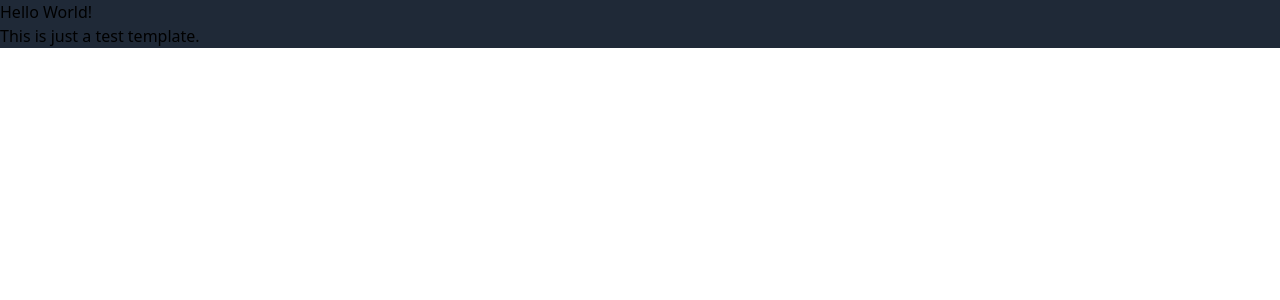
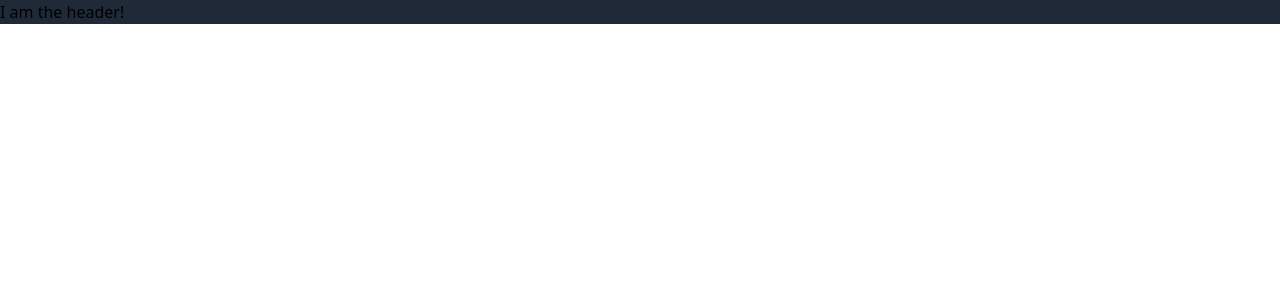
Before and after one commit to crazycoderstein/blog-next, a Nuxt app: page / in a window 1280 px wide. Shown: the top 300 px of the page. Built offline with nearby package versions, Linux system fonts and the light colour scheme.

Commit message:
nodemon: Add nodemon config, fix watch directories.

```diff
--- /dev/null
+++ b/components/header.vue
@@ -0,0 +1,11 @@
+<template>
+  <header>
+    <h1>I am the header!</h1>
+  </header>
+</template>
+
+<script>
+export default {
+
+}
+</script>
--- /dev/null
+++ b/nodemon.json
@@ -0,0 +1,4 @@
+{
+  "watch": ["components", "pages"],
+  "ext": "js, ts, html, css, scss, png, gif, jpg, webp, wasm, json, vue"
+}
--- a/package.json
+++ b/package.json
@@ -9,7 +9,7 @@
     "generate": "node_modules/.bin/nuxt generate",
     "start": "node_modules/.bin/nuxt start",
     "lint": "eslint --ext .ts,.js,.vue .",
-    "lint:watch": "nodemon --exec \"npx eslint --ext .ts,.js,.vue . || true\"",
+    "lint:watch": "nodemon --exec \"eslint --ext .ts,.js,.vue . || true\"",
     "test": "echo \"Error: no test specified\" && exit 1"
   },
   "author": "Jon Richards",
--- a/pages/index.vue
+++ b/pages/index.vue
@@ -1,6 +1,15 @@
 <template>
   <div class="bg-gray-800">
-    <h1>Hello World!</h1>
-    <p>This is just a test template.</p>
+    <Header />
   </div>
 </template>
+
+<script>
+import Header from '../components/header.vue'
+
+export default {
+  components: {
+    Header
+  }
+}
+</script>
```
Also changed, not shown: .eslintrc.js.
